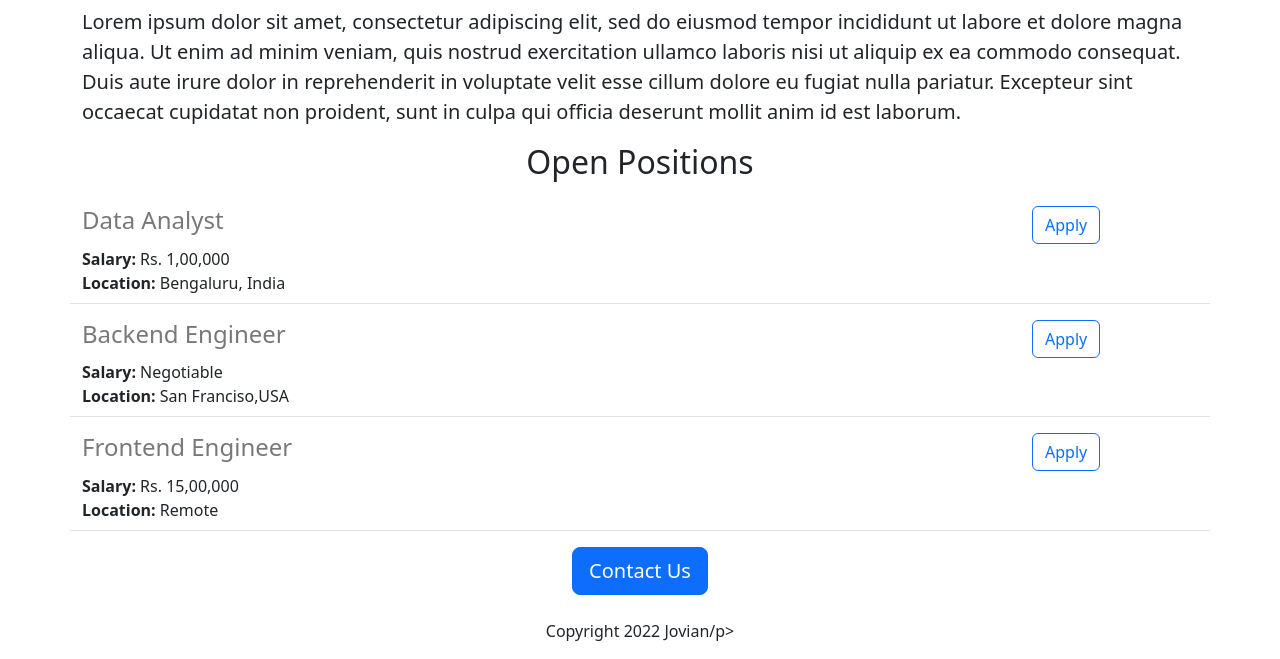
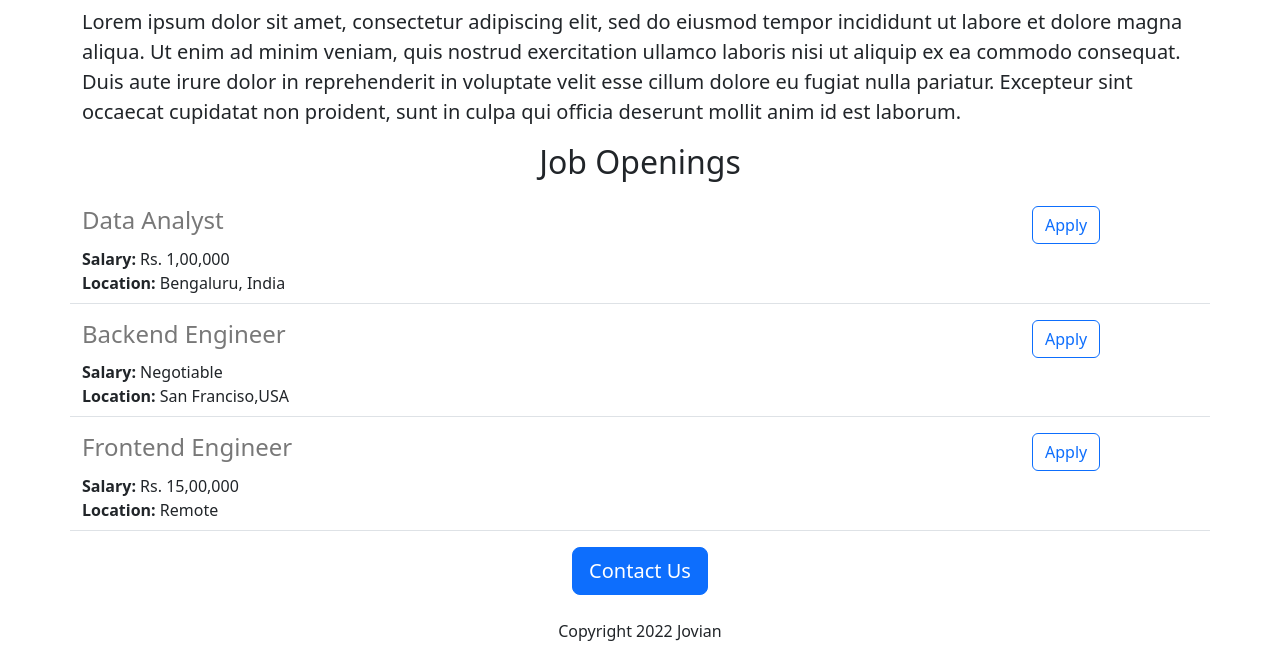
Before and after one commit to matheussxtt/jovian-carrers-website, a Flask app: page / in a window 1280 px wide. Shown: the part 455-1114 px from the top of the page. Run offline with Flask 2, Linux system fonts and the light colour scheme.

Commit message:
Made some changes

```diff
--- a/templates/home.html
+++ b/templates/home.html
@@ -21,7 +21,7 @@
       <h2 class="text-center">About Jovian</h2>
       <p class="lead">Lorem ipsum dolor sit amet, consectetur adipiscing elit, sed do eiusmod tempor incididunt ut labore et dolore magna aliqua. Ut enim ad minim veniam, quis nostrud exercitation ullamco laboris nisi ut aliquip ex ea commodo consequat. Duis aute irure dolor in reprehenderit in voluptate velit esse cillum dolore eu fugiat nulla pariatur. Excepteur sint occaecat cupidatat non proident, sunt in culpa qui officia deserunt mollit anim id est laborum.
       </p>
-    <h2 class="text-center mt-2 mb-4">Open Positions</h2>
+    <h2 class="text-center mt-2 mb-4">Job Openings</h2>
     <p>
       {%for job in jobs%}
         {% include 'jobitem.html' %}
@@ -29,7 +29,7 @@
     </p>
     <div class="text-center">
     <button class="btn btn-primary btn-lg">Contact Us</button>
-      <p class="mt-4"> Copyright 2022 Jovian/p>
+      <p class="mt-4"> Copyright 2022 Jovian </p>
     </div>
     </div>
   </body>
```
